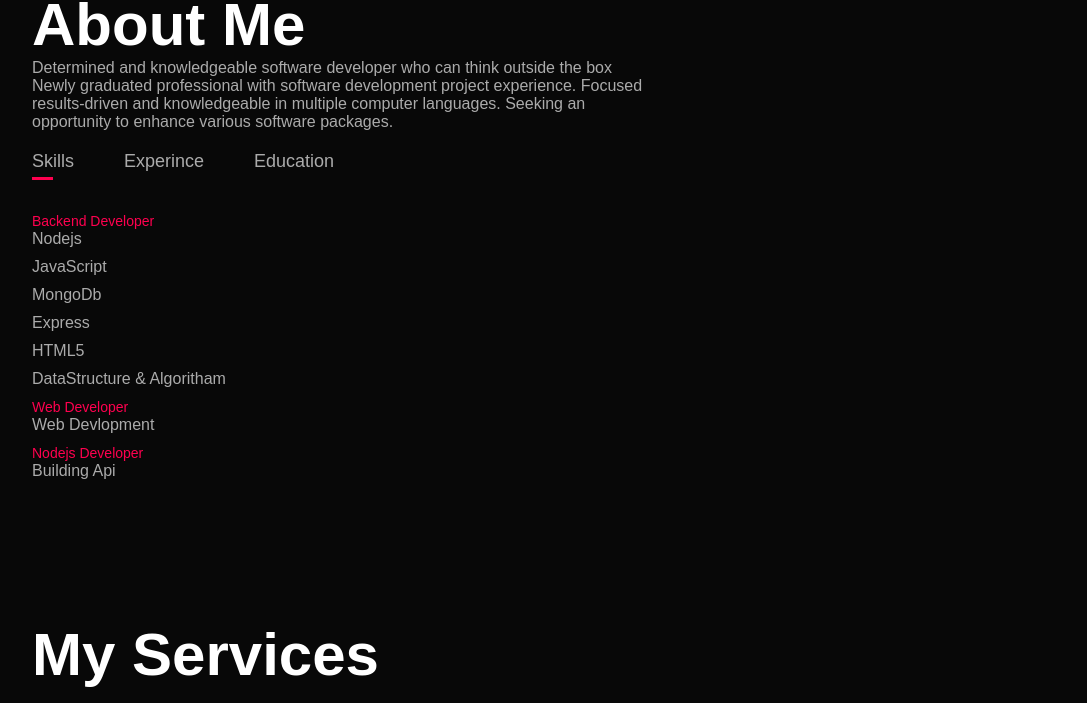
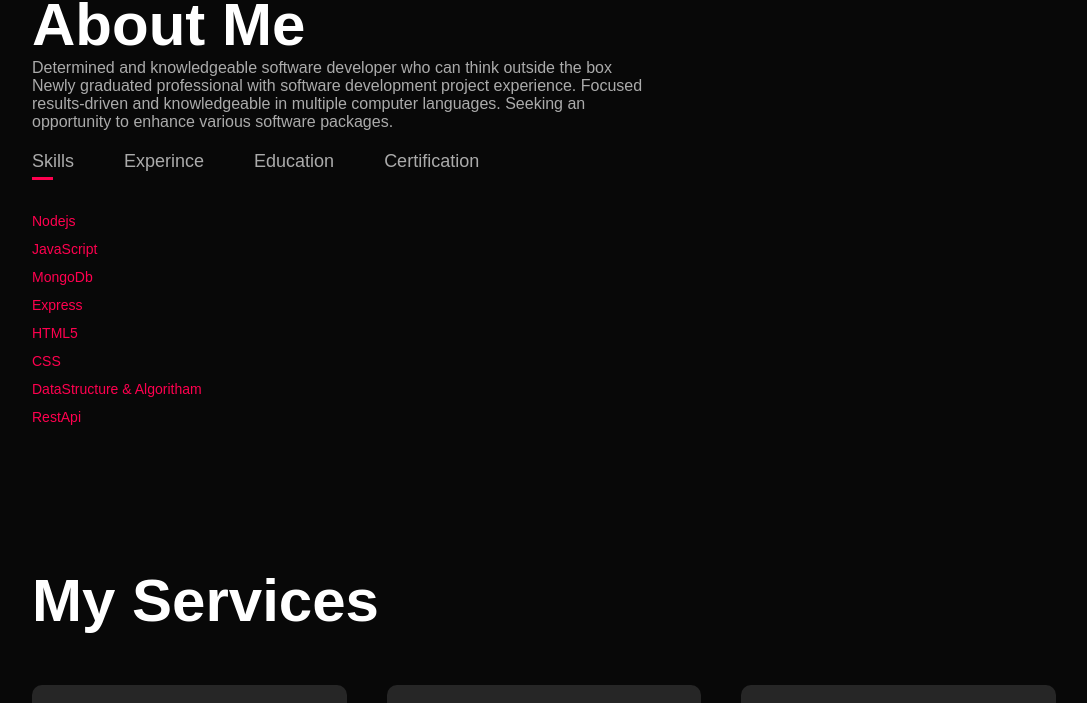
Before and after one commit to MohdWaseem789/portfolio, a plain HTML site: page index.html in a window 1280 px wide. Shown: the part 1736-2439 px from the top of the page, without its empty margins (96-1183 px from the left). Drawn offline with nearby package versions, Linux system fonts and the light colour scheme.

Commit message:
some changes

```diff
--- a/index.html
+++ b/index.html
@@ -4,6 +4,8 @@
     <meta charset="UTF-8">
     <meta http-equiv="X-UA-Compatible" content="IE=edge">
     <meta name="viewport" content="width=device-width, initial-scale=1.0">
+    <meta name="author" content="Mohd Waseem">
+    <meta name="keywords" content="Portfolio">
     <title>Persnol Portfolio</title>
     <link rel="stylesheet" href="style.css">
     <script src="https://kit.fontawesome.com/b4450354af.js" crossorigin="anonymous"></script>
@@ -52,17 +54,19 @@
                         <p class="tab-links active-link" onclick="opentab('skills')">Skills</p>
                         <p class="tab-links" onclick="opentab('experience')">Experince</p>
                         <p class="tab-links" onclick="opentab('education')">Education</p>
+                        <p class="tab-links" onclick="opentab('certification')">Certification</p>
                     </div>
                     <div class="tab-contents active-tab" id="skills">
                         <ul>
-                            <li><span>Backend Developer</span><br>Nodejs</li>
-                            <li>JavaScript</li>
-                            <li>MongoDb</li>
-                            <li>Express</li>
-                            <li>HTML5</li>
-                            <li>DataStructure & Algoritham</li>
-                            <li><span>Web Developer</span><br>Web Devlopment</li>
-                            <li><span>Nodejs Developer</span><br>Building Api</li>
+                            <li><span>Nodejs</span></li>
+                            <li><span>JavaScript</span></li>
+                            <li><span>MongoDb</span></li>
+                            <li><span>Express</span></li>
+                            <li><span>HTML5</span></li>
+                            <li><span>CSS</span></li>
+                            <li><span>DataStructure & Algoritham</span></li>
+                            <li><span>RestApi</span></li>
+
                         </ul>
                     </div>
                     <div class="tab-contents" id="experience">
@@ -73,9 +77,14 @@
                     </div>
                     <div class="tab-contents" id="education">
                         <ul>
+                            <li><span>2023</span><br>Bachelor of Computer Applications from Heirank Business School</li>
+                        </ul>
+                    </div>
+                    <div class="tab-contents" id="certification">
+                        <ul>
                             <li><span>2023</span><br>Nodejs Training at Udemy</li>
-                            <li><span>2023</span><br>BCA from Heirank Business School</li>
                         </ul>
+
                     </div>
                 </div>
             </div>
@@ -178,7 +187,7 @@
             </div>
         </div>
         <div class="copyright">
-            <p>&Copyright and made <i class="fa-solid fa-heart"></i> by Mohd Waseem </p>
+            <p>Copyright &copy; by Mohd Waseem <i class="fa-solid fa-heart"></i> </p>
         </div>
 
     </div>
```
